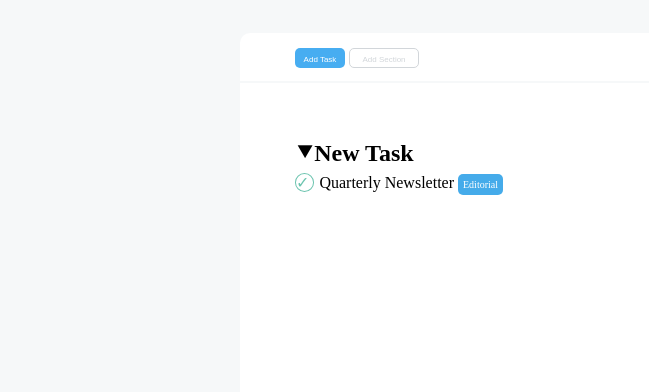
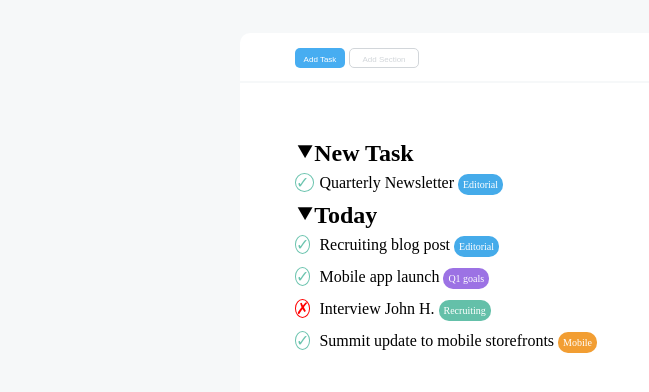
Before and after one commit to MarcoPorcaro1987/html-css-toboolist, a plain HTML site: page index.html in a window 1280 px wide. Shown: the part 82-474 px from the top of the page, without its empty margins (0-649 px from the left). Drawn offline with Linux system fonts and the light colour scheme.

Commit message:
Aggiunta sezione Today

```diff
--- a/css/style.css
+++ b/css/style.css
@@ -82,20 +82,44 @@ header {
     line-height: 30px;
 }
 
-.v-check {
-    color: #6CC4AF;
+ul {
+    list-style: none;
+}
+
+.check {
     border-radius: 50%;
-    border: 1px solid #6CC4AF;
+    border: 1px solid;
     margin-right: 5px;
 }
 
+.true {
+    color: #6CC4AF;
+    border-color: #6CC4AF;;
+}
+
+.false {
+    color: red;
+    border-color: red;
+}
 .target {
     color: white;
     font-size: 10px;
     padding: 5px;
-    border-radius: 5px;
+    border-radius: 10px;
 }
 
 .blue {
     background-color: #45ABEA;
 }
+
+.violet {
+    background-color: #9C72E4;
+}
+
+.grey {
+    background-color: #64C0A9;
+}
+
+.orange {
+    background-color: #F29E33;
+}
--- a/index.html
+++ b/index.html
@@ -30,8 +30,18 @@
                 <div class="sections">
                     <section>
                         <h2><span>&#11206;</span>New Task</h2>
-                        <p><span class="v-check">
-                            &#10003; </span> Quarterly Newsletter <span class="target blue">Editorial</span></p>
+                        <ul>
+                            <li><span class="check true">&#10003; </span> Quarterly Newsletter <span class="target blue">Editorial</span></li>
+                        </ul>
+                    </section>
+                    <section>
+                        <h2><span>&#11206;</span>Today</h2>
+                        <ul>
+                            <li><span class="check true">&#10003;</span> Recruiting blog post <span class="target blue">Editorial</span></li>
+                            <li><span class="check true">&#10003;</span> Mobile app launch <span class="target violet">Q1 goals</span></li>
+                            <li><span class="check false">&#10007;</span> Interview John H. <span class="target grey">Recruiting</span></li>
+                            <li><span class="check true">&#10003;</span> Summit update to mobile storefronts <span class="target orange">Mobile</span></li>
+                        </ul>
                     </section>
 
 
```
